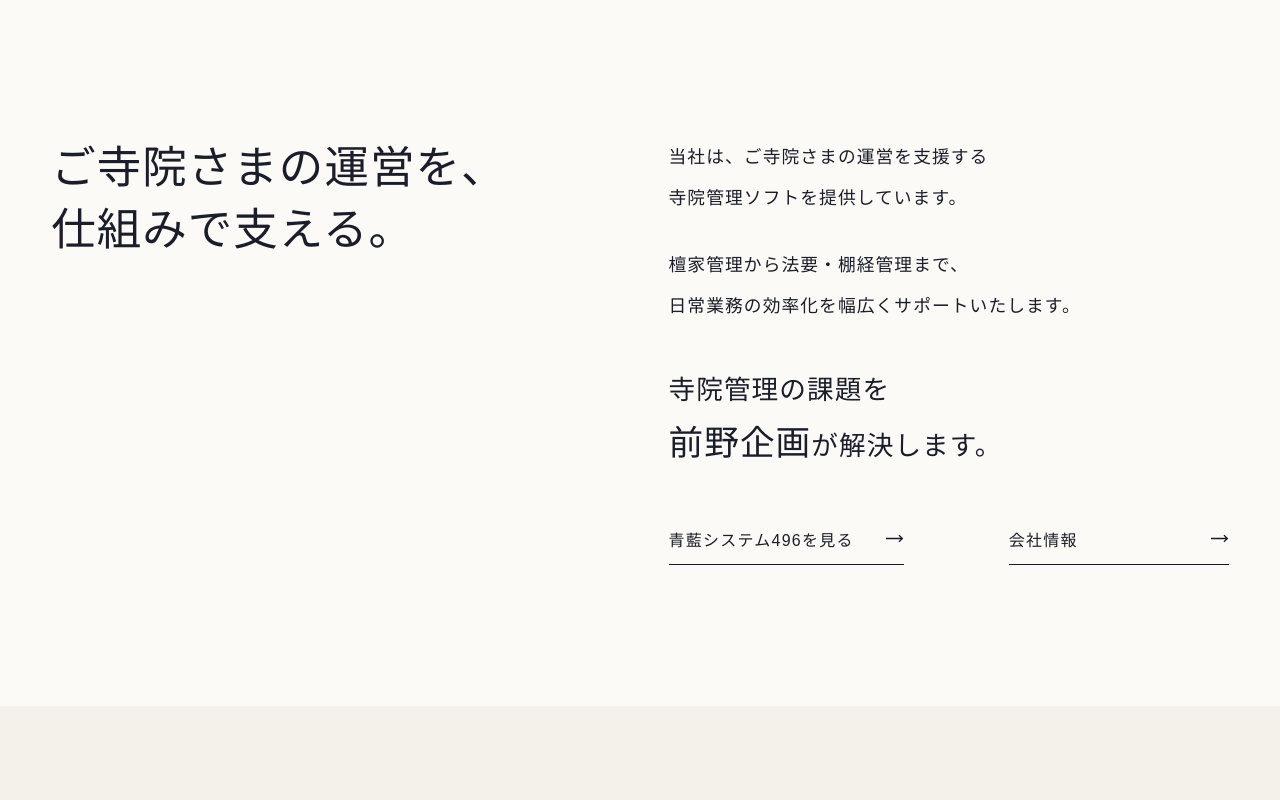
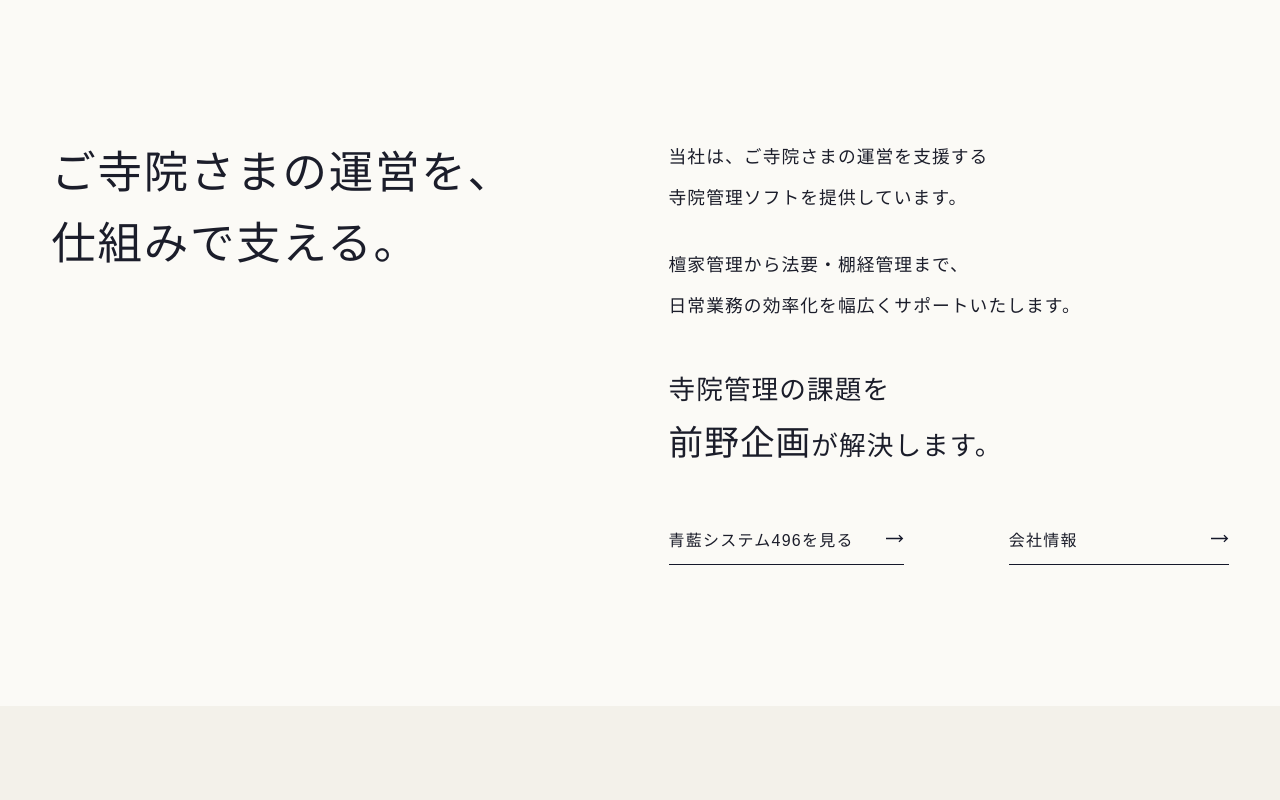
Before and after one commit to yumeko-16/maenokikaku-web-next, a Next.js app: page / in a window 1280 px wide. Shown: the part 780-1580 px from the top of the page. Built offline with nearby package versions, Linux system fonts and the light colour scheme; a web font is replaced by a local one.

Commit message:
update: Adjust line and character spacing in heading components.

```diff
--- a/src/components/Heading/Heading.module.scss
+++ b/src/components/Heading/Heading.module.scss
@@ -4,7 +4,8 @@
   font-family: var(--font-mincho);
   font-size: var(--heading1);
   font-weight: 500;
-  line-height: 1.4;
+  line-height: 1.6;
+  letter-spacing: 0.04em;
   word-break: keep-all;
   overflow-wrap: break-word;
 
```
